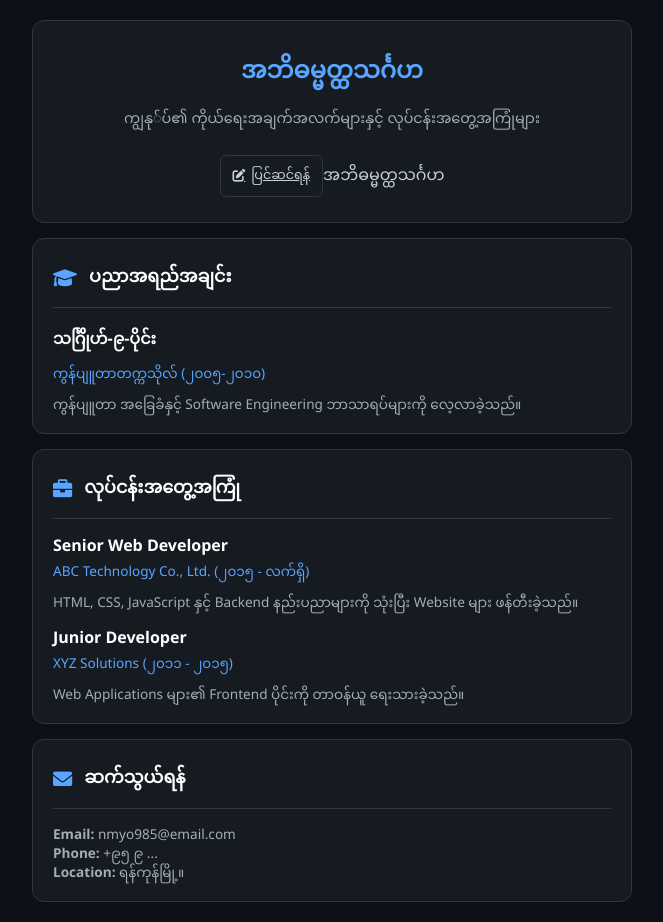
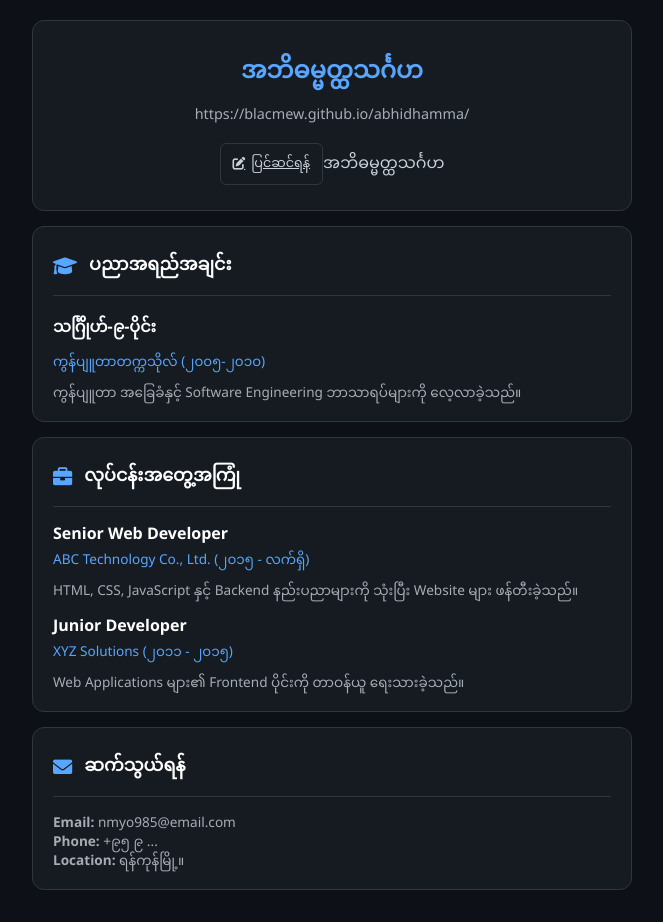
Before and after one commit to nmyo985-byte/nmyo985-byte.github.io, a plain HTML site: page index.html in a window 1280 px wide. Shown: the whole page, without its empty margins (308-971 px from the left). Drawn offline with Linux system fonts and the light colour scheme.

Commit message:
Update index.html

```diff
--- a/index.html
+++ b/index.html
@@ -135,7 +135,7 @@
         <!-- ပင်မ Header ကတ်ပြား -->
         <div class="header-card">
             <h1 class="header-title">အဘိဓမ္မတ္ထသင်္ဂဟ</h1>
-            <p>ကျွနု်ပ်၏ ကိုယ်ရေးအချက်အလက်များနှင့် လုပ်ငန်းအတွေ့အကြုံများ</p>
+            <p>https://blacmew.github.io/abhidhamma/</p>
             <a href="https://github.com/nmyo985-byte/nmyo985-byte.github.io/edit/main/index.html" class="edit-btn">
                 <i class="fas fa-edit"></i> ပြင်ဆင်ရန်
             </a>အဘိဓမ္မတ္ထသင်္ဂဟ
```
